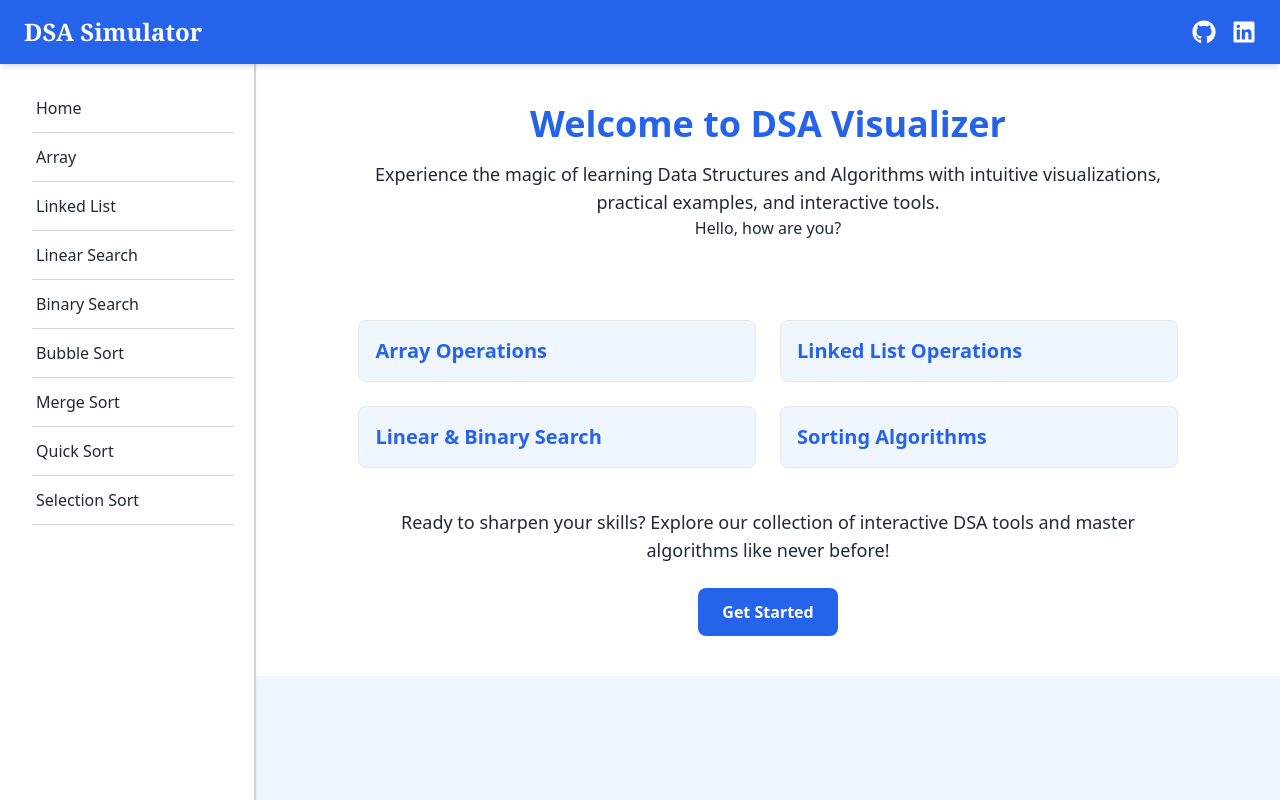
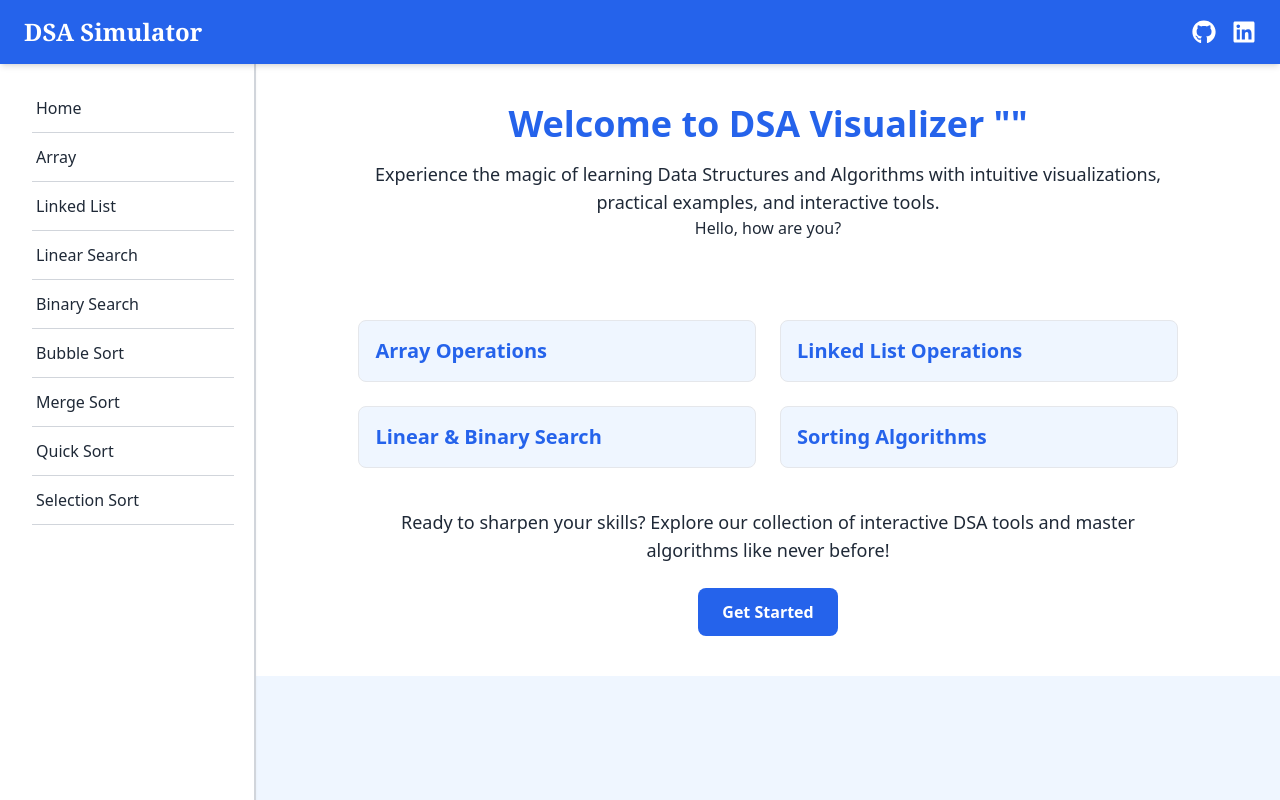
Before and after one commit to dipankar049/dsa-simulator, a React (Vite) app: page / in a window 1280 px wide. Built offline with nearby package versions, Linux system fonts and the light colour scheme.

Commit message:
Small changes

```diff
--- a/src/pages/HomePage.jsx
+++ b/src/pages/HomePage.jsx
@@ -15,7 +15,7 @@ export default function HomePage({language}) {
       }`}> */}
       {/* Welcome Section */}
       <section className="w-4/5 max-w-4xl text-center py-10">
-        <h1 className="text-4xl font-bold text-blue-600">Welcome to DSA Visualizer</h1>
+        <h1 className="text-4xl font-bold text-blue-600">Welcome to DSA Visualizer "{ }"</h1>
         <p className="mt-4 text-lg">
           Experience the magic of learning Data Structures and Algorithms with intuitive visualizations, practical examples, and interactive tools.
         </p>
```
